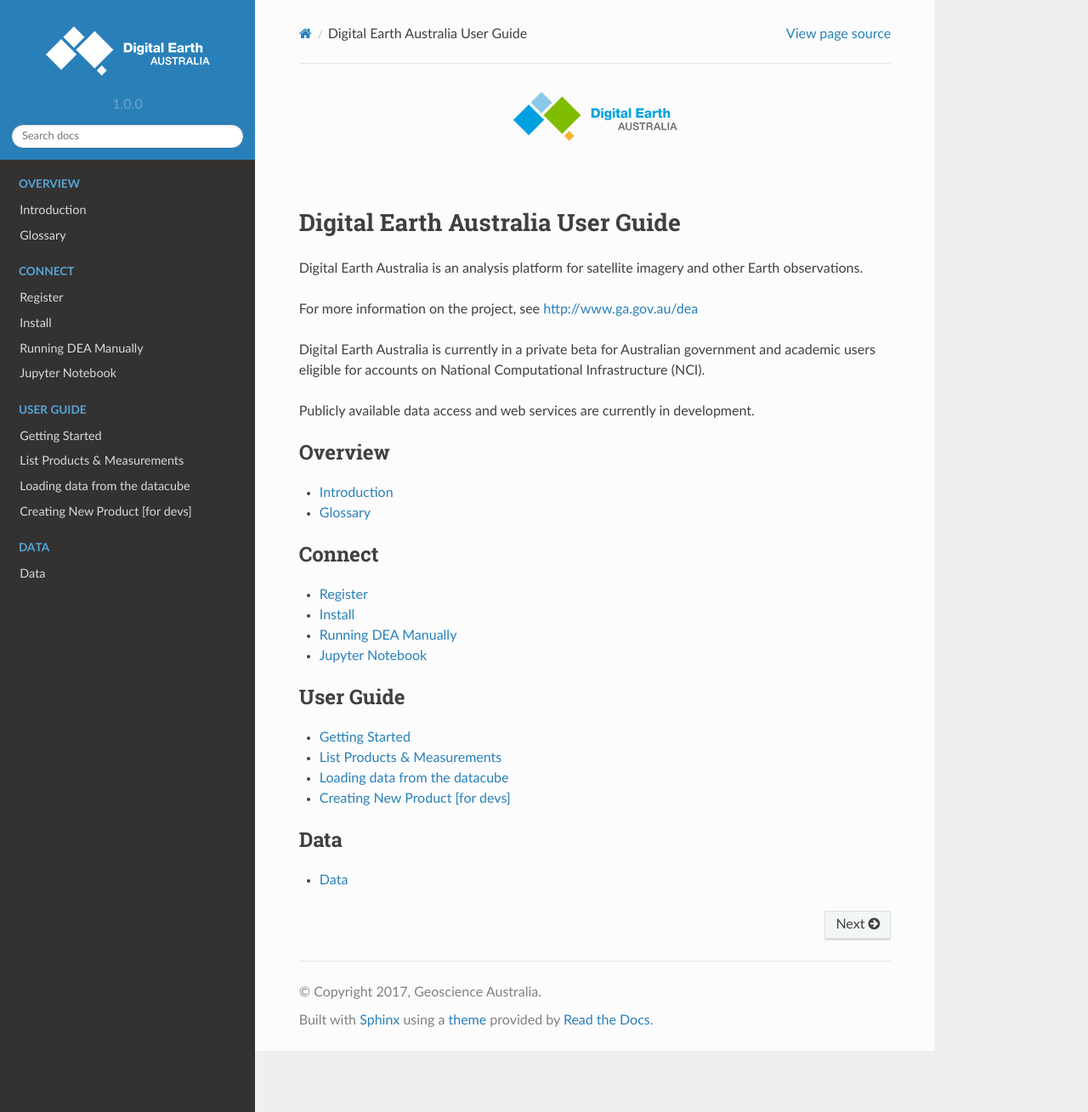
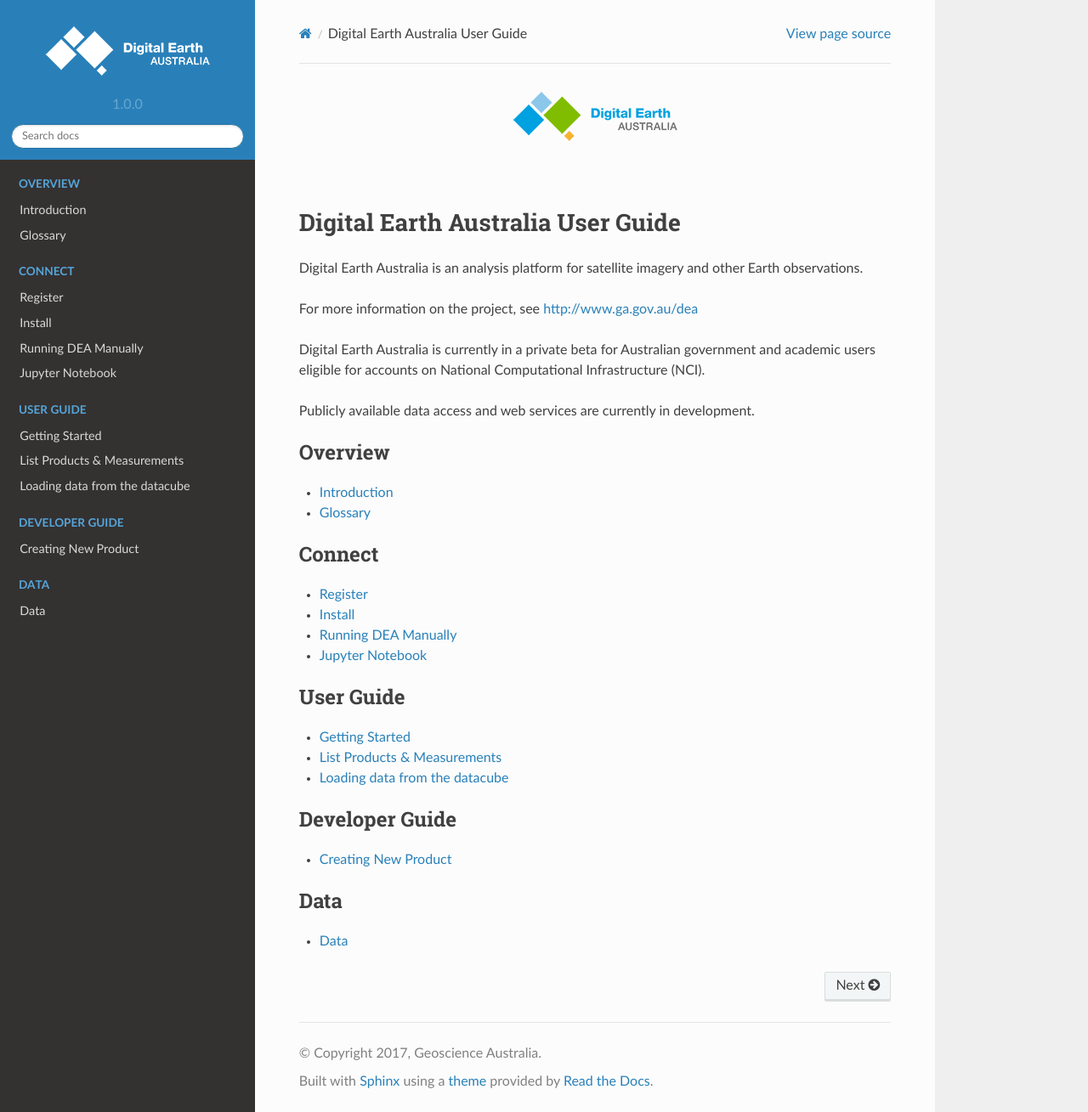
Before and after one commit to GeoscienceAustralia/digitalearthau, a Sphinx documentation site: the page built from docs/index.rst, in a window 1280 px wide and 1309 px high. Shown: the whole window at 85% size. Built offline with Sphinx 7.4.7 and the Read the Docs theme 2.0.0, drawn with Linux system fonts in a browser that asks for light colours.

Commit message:
Moved into a new section "Developer Guide"
addressing review comments

```diff
--- a/docs/index.rst
+++ b/docs/index.rst
@@ -45,6 +45,11 @@
    query/Getting Started.ipynb
    query/List Products.ipynb
    query/Loading Data.ipynb
+
+.. toctree::
+   :maxdepth: 1
+   :caption: Developer Guide
+
    internal/new_product.rst
 
 .. toctree::
--- a/docs/internal/new_product.rst
+++ b/docs/internal/new_product.rst
@@ -2,7 +2,7 @@
 .. internal_new_product
 
 =============================================
-Creating New Product [for devs]
+Creating New Product
 =============================================
 
 Notes for adding new products to NCI datacube
```
